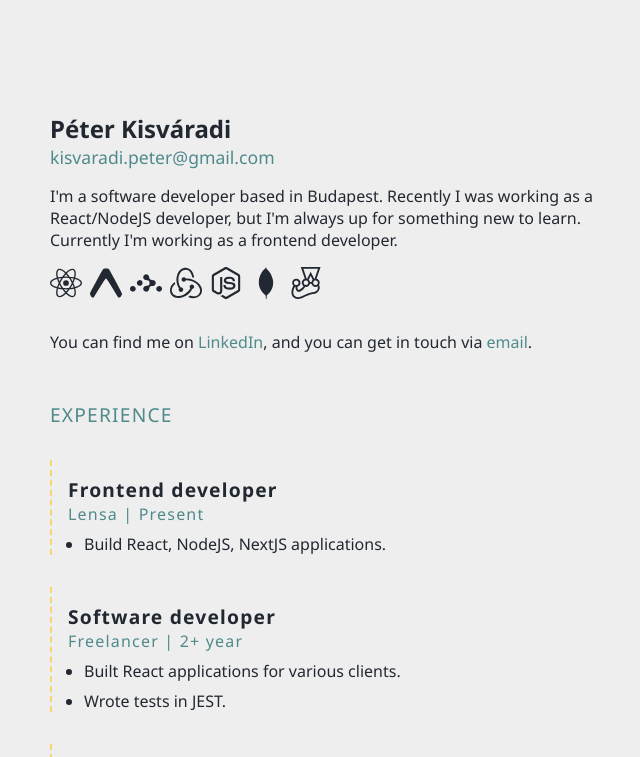
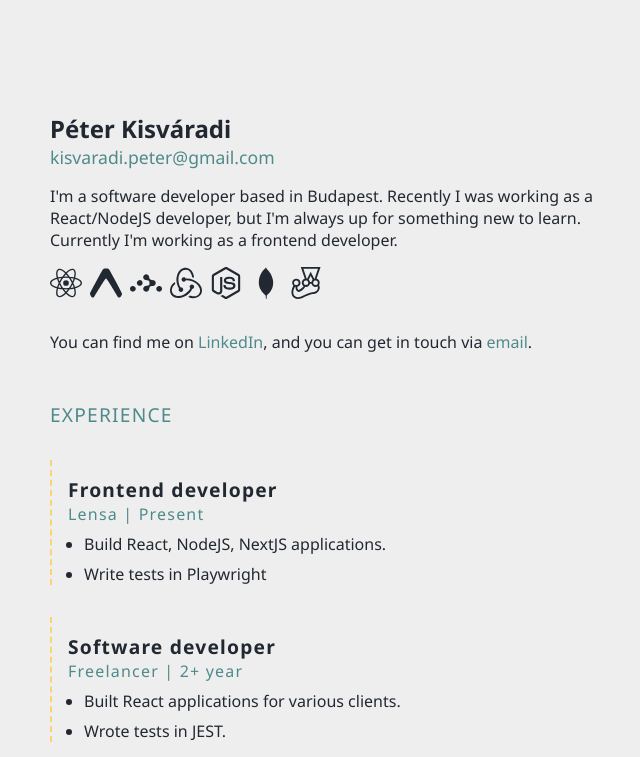
Before and after one commit to peterkisvaradi/personal-site-2, a website built with Parcel: page index.html in a window 1280 px wide. Shown: the top 757 px of the page, without its empty margins (302-942 px from the left). Built offline with nearby package versions, Linux system fonts and the light colour scheme.

Commit message:
minor update: Playwright

```diff
--- a/index.html
+++ b/index.html
@@ -29,7 +29,6 @@
     <main class="animate__animated animate__fadeIn">
       <div class="intro">
         <div class="title">
-
           <div>
             <h1>Péter Kisváradi</h1>
             <h2>
@@ -41,13 +40,11 @@
         </div>
 
         <p>
-          I'm a software developer based in Budapest.
-          Recently I was working as a React/NodeJS developer, but I'm always up for
-          something new to learn.
+          I'm a software developer based in Budapest. Recently I was working as
+          a React/NodeJS developer, but I'm always up for something new to
+          learn.
         </p>
-        <p>
-          Currently I'm working as a frontend developer.
-        </p>
+        <p>Currently I'm working as a frontend developer.</p>
       </div>
 
       <div class="skills">
@@ -140,8 +137,7 @@
         You can find me on
         <a target="blank" href="https://www.linkedin.com/in/peterkisvaradi/"
           >LinkedIn</a
-        >,
-        and you can get in touch via
+        >, and you can get in touch via
         <a href="mailto:kisvaradi.peter@gmail.com">email</a>.
       </p>
 
@@ -153,6 +149,7 @@
           <h5>Lensa | Present</h5>
           <ul>
             <li>Build React, NodeJS, NextJS applications.</li>
+            <li>Write tests in Playwright</li>
           </ul>
         </div>
 
```
